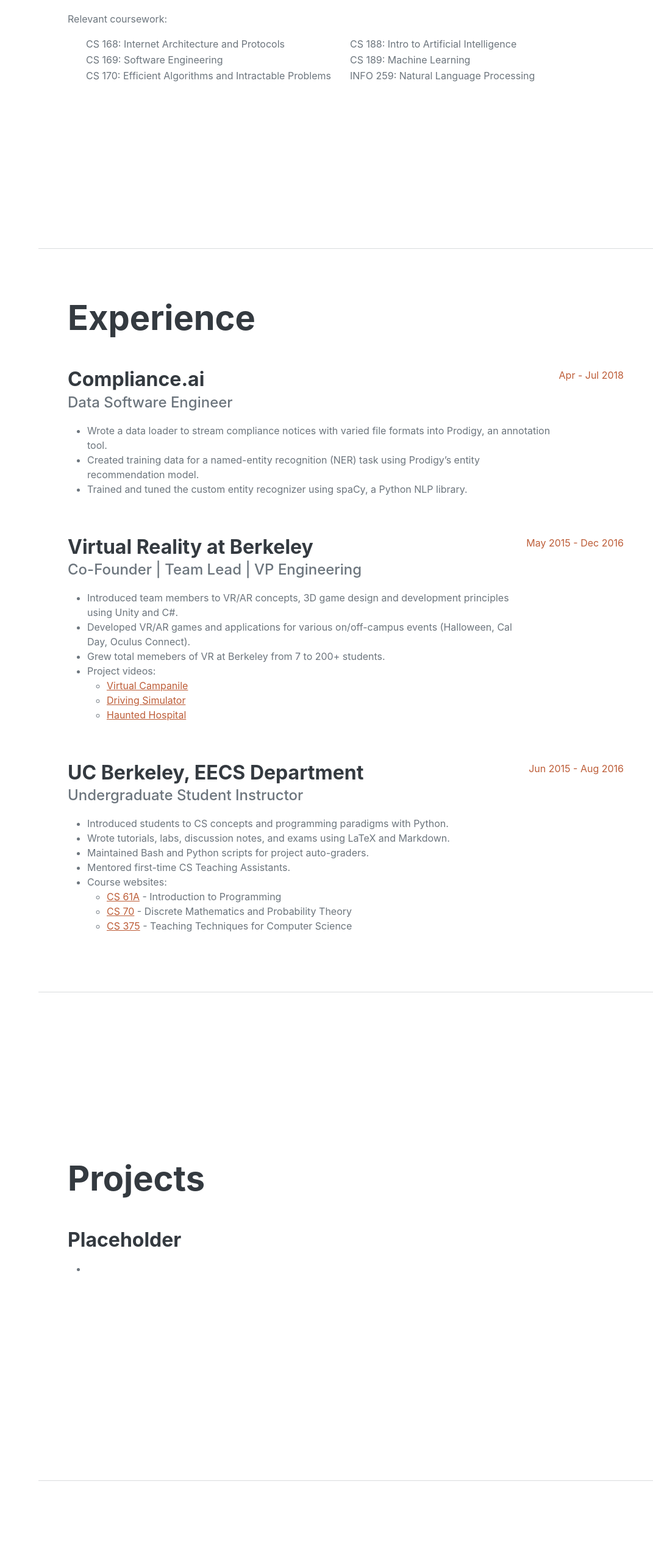
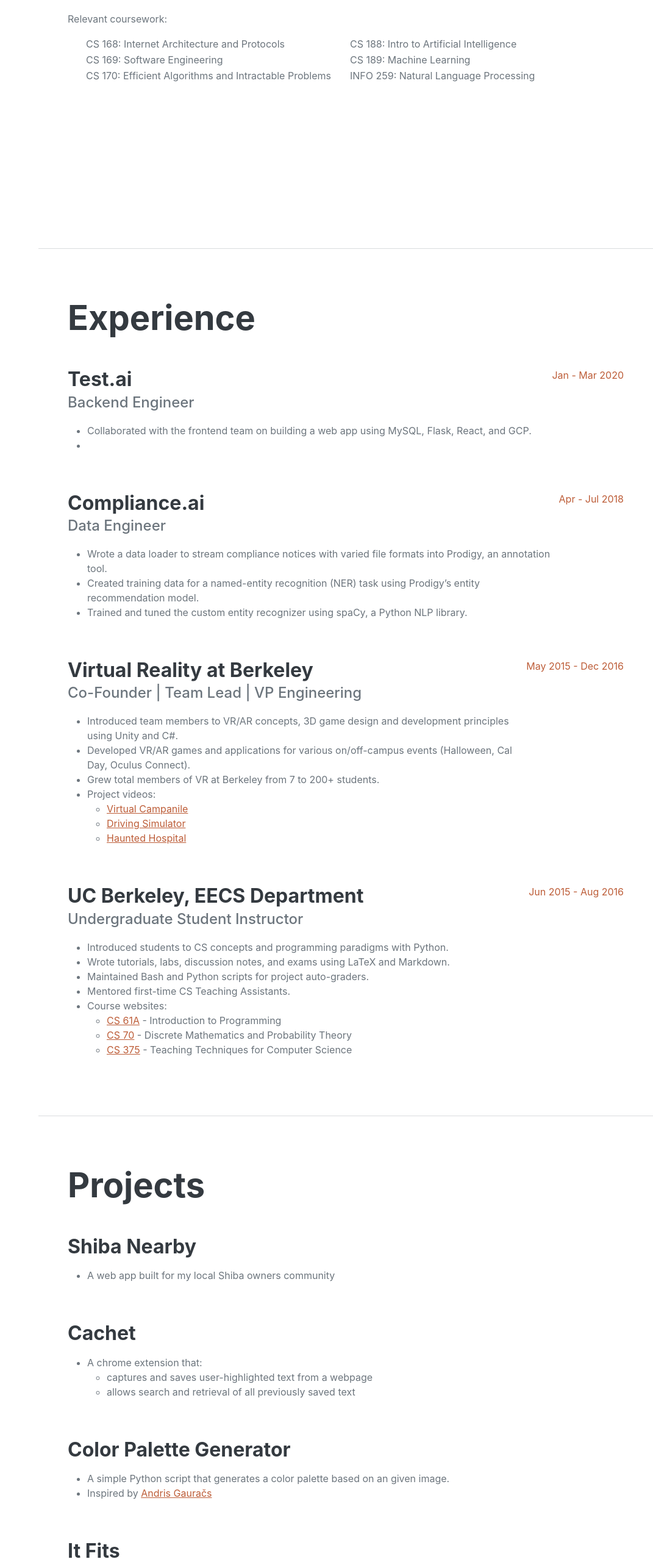
Before and after one commit to yulinzheng/yulinzheng.github.io, a plain HTML site: page index.html in a window 1280 px wide. Shown: the part 1194-3750 px from the top of the page at 61% size, without its empty margins (209-1280 px from the left). Drawn offline with nearby package versions, Linux system fonts and the light colour scheme; a web font is replaced by a local one.

Commit message:
add projects

```diff
--- a/index.html
+++ b/index.html
@@ -22,7 +22,9 @@
                 <span class="d-block d-lg-none">Yulin Zheng</span>
                 <span class="d-none d-lg-block"><img class="img-fluid img-profile rounded-circle mx-auto mb-2" src="img/profile.jpg" alt="..." /></span>
             </a>
-            <button class="navbar-toggler" type="button" data-bs-toggle="collapse" data-bs-target="#navbarResponsive" aria-controls="navbarResponsive" aria-expanded="false" aria-label="Toggle navigation"><span class="navbar-toggler-icon"></span></button>
+            <button class="navbar-toggler" type="button" data-bs-toggle="collapse" data-bs-target="#navbarResponsive" aria-controls="navbarResponsive" aria-expanded="false" aria-label="Toggle navigation">
+                <span class="navbar-toggler-icon"></span>
+            </button>
             <div class="collapse navbar-collapse" id="navbarResponsive">
                 <ul class="navbar-nav">
                     <li class="nav-item"><a class="nav-link js-scroll-trigger" href="#about">About</a></li>
@@ -38,19 +40,18 @@
             <!-- About-->
             <section class="resume-section" id="about">
                 <div class="resume-section-content">
-                    <h1 class="mb-0">
-                        Yulin
+                    <h1 class="mb-0">Yulin
                         <span class="text-primary">Zheng</span>
                     </h1>
-                    <div class="subheading mb-5"> |
+                    <div class="subheading mb-5">|
                         <a href="mailto:yulinzheng25@gmail.com">yulinzheng25@gmail.com</a>
                     </div>
                     <p class="lead mb-5"><!-- Self Intro --></p>
                     <div class="social-icons">
                         <a class="social-icon" href="#!"><i class="fas fa-file-pdf"></i></a>
-                        <a class="social-icon" href="#!"><i class="fab fa-github"></i></a>
+                        <a class="social-icon" href="https://github.com/yulinzheng"><i class="fab fa-github"></i></a>
                         <a class="social-icon" href="#!"><i class="fab fa-linkedin-in"></i></a>
-                        <a class="social-icon" href="#!"><i class="fab fa-instagram"></i></a>
+                        <a class="social-icon" href="https://www.instagram.com/raichu.shiba"><i class="fab fa-instagram"></i></a>
                     </div>
                 </div>
             </section>
@@ -63,7 +64,8 @@
                         <div class="flex-grow-1">
                             <h3 class="mb-0">University of California, Berkeley</h3>
                             <div class="subheading mb-3">B.A. & M.S. in Computer Science</div>
-                            <p>Relevant coursework:<table>
+                            <p>Relevant coursework:
+                                <table>
                                     <tr>
                                         <td class="td-padding">CS 168: Internet Architecture and Protocols</td>
                                         <td>CS 188: Intro to Artificial Intelligence</td>
@@ -76,7 +78,8 @@
                                         <td class="td-padding">CS 170: Efficient Algorithms and Intractable Problems</td>
                                         <td>INFO 259: Natural Language Processing</td>
                                     </tr>
-                            </table></p>
+                                </table>
+                            </p>
                         </div>
                         <div class="flex-shrink-0"><span class="text-primary">2012-2017</span></div>
                     </div>
@@ -89,8 +92,19 @@
                     <h2 class="mb-5">Experience</h2>
                     <div class="d-flex flex-column flex-md-row justify-content-between mb-5">
                         <div class="flex-grow-1">
+                            <h3 class="mb-0">Test.ai</h3>
+                            <div class="subheading mb-3">Backend Engineer</div>
+                            <p><ul>
+                                <li>Collaborated with the frontend team on building a web app using MySQL, Flask, React, and GCP.</li>
+                                <li></li>
+                            </ul></p>
+                        </div>
+                        <div class="flex-shrink-0"><span class="text-primary">Jan - Mar 2020</span></div>
+                    </div>
+                    <div class="d-flex flex-column flex-md-row justify-content-between mb-5">
+                        <div class="flex-grow-1">
                             <h3 class="mb-0">Compliance.ai</h3>
-                            <div class="subheading mb-3">Data Software Engineer</div>
+                            <div class="subheading mb-3">Data Engineer</div>
                             <p><ul>
                                 <li>Wrote a data loader to stream compliance notices with varied file formats into Prodigy, an annotation tool.</li>
                                 <li>Created training data for a named-entity recognition (NER) task using Prodigy’s entity recommendation model.</li>
@@ -106,12 +120,14 @@
                             <p><ul>
                                 <li>Introduced team members to VR/AR concepts, 3D game design and development principles using Unity and C#.</li>
                                 <li>Developed VR/AR games and applications for various on/off-campus events (Halloween, Cal Day, Oculus Connect).</li>
-                                <li>Grew total memebers of VR at Berkeley from 7 to 200+ students.</li>
-                                <li>Project videos:<ul>
+                                <li>Grew total members of VR at Berkeley from 7 to 200+ students.</li>
+                                <li>Project videos:
+                                    <ul>
                                         <li><a href="https://youtu.be/gUPY_vwpJaQ">Virtual Campanile</a></li>
                                         <li><a href="https://youtu.be/tt-sUxOYpuw">Driving Simulator</a></li>
                                         <li><a href="https://youtu.be/ALtWvbNSChY">Haunted Hospital</a></li>
-                                </ul></li>
+                                    </ul>
+                                </li>
                             </ul></p>
                         </div>
                         <div class="flex-shrink-0"><span class="text-primary">May 2015 - Dec 2016</span></div>
@@ -125,11 +141,13 @@
                                 <li>Wrote tutorials, labs, discussion notes, and exams using LaTeX and Markdown.</li>
                                 <li>Maintained Bash and Python scripts for project auto-graders.</li>
                                 <li>Mentored first-time CS Teaching Assistants.</li>
-                                <li>Course websites:<ul>
+                                <li>Course websites:
+                                    <ul>
                                         <li><a href="http://61a-su15-website.github.io/">CS 61A</a> - Introduction to Programming</li>
                                         <li><a href="http://www-inst.eecs.berkeley.edu/~cs70/sp15/">CS 70</a> - Discrete Mathematics and Probability Theory</li>
                                         <li><a href="http://cs375.github.io/su16/index.html">CS 375</a> - Teaching Techniques for Computer Science</li>
-                                </ul></li>
+                                    </ul>
+                                </li>
                             </ul></p>
                         </div>
                         <div class="flex-shrink-0"><span class="text-primary">Jun 2015 - Aug 2016</span></div>
@@ -143,12 +161,40 @@
                     <h2 class="mb-5">Projects</h2>
                     <div class="d-flex flex-column flex-md-row justify-content-between mb-5">
                         <div class="flex-grow-1">
-                        <h3 class="mb-0">Placeholder</h3>
+                        <h3 class="mb-0">Shiba Nearby</h3>
                             <p><ul>
-                              <li><!-- Project Description --></li>
+                                <li>A web app built for my local Shiba owners community</li>
                             </ul></p>
                         </div>
-                        <div class="flex-shrink-0"><span class="text-primary"><!-- Project Date --></span></div>
+                    </div>
+                    <div class="d-flex flex-column flex-md-row justify-content-between mb-5">
+                        <div class="flex-grow-1">
+                        <h3 class="mb-0">Cachet</h3>
+                            <p><ul>
+                                <li>A chrome extension that:
+                                    <ul>
+                                        <li>captures and saves user-highlighted text from a webpage</li>
+                                        <li>allows search and retrieval of all previously saved text</li>
+                                    </ul>
+                                </li>
+                            </ul></p>
+                        </div>
+                    </div>
+                    <div class="d-flex flex-column flex-md-row justify-content-between mb-5">
+                        <div class="flex-grow-1">
+                        <h3 class="mb-0">Color Palette Generator</h3>
+                            <p><ul>
+                                <li>A simple Python script that generates a color palette based on an given image.</li>
+                                <li>Inspired by <a href="https://github.com/andrisgauracs/python-color-palette-generator">Andris Gauračs</a></li>
+                            </ul></p>
+                        </div>
+                    </div>
+                    <div class="flex-grow-1">
+                        <h3 class="mb-0">It Fits</h3>
+                            <p><ul>
+                                <li>A VR 3D puzzle game built for Oculus Quest 2</li>
+                                <li>Inspired by <a href="https://www.cubism-vr.com/">cubism</a></li>
+                            </ul></p>
                     </div>
                 </div>
             </section>
@@ -157,6 +203,24 @@
             <section class="resume-section" id="credentials">
                 <div class="resume-section-content">
                     <h2 class="mb-5">Credentials</h2>
+                    <p><ul>
+                        <div class="subheading mb-3">AASI Level 1 Snowboard Instructor</div>
+                            <p><ul>
+                                <li>Acquired L1 certificate on April 8, 2021.</li>
+                                <li>Worked at Burton Academy (Northstar, Lake Tahoe) during the 21/22 snow season.</li>
+                            </ul></p>
+                        <div class="subheading mb-3">Real Estate Professional (2022)</div>
+                            <p><ul>
+                                <li>Spent 750+ hours in real estate activities in 2022.</li>
+                                <li>Oversaw the execution of three construction projects:
+                                    <ul>
+                                        <li>expansion and renovation of an existing residential property</li>
+                                        <li>construction of a new residential property</li>
+                                        <li>rehabilitation of a duplex rental unit (2x rental income and 7.7% cap rate)</li>
+                                    </ul>
+                                </li>
+                            </ul></p>
+                    </ul></p>
                 </div>
             </section>
             <hr class="m-0" />
```
Also changed, not shown: css/styles.css (+7 -2 lines). Lines whose indentation alone changed are shown as unchanged.
